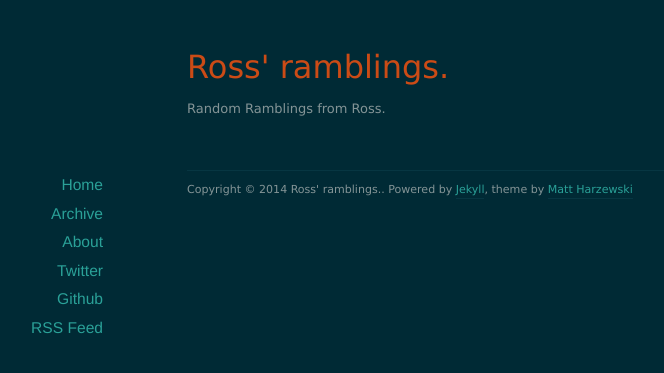
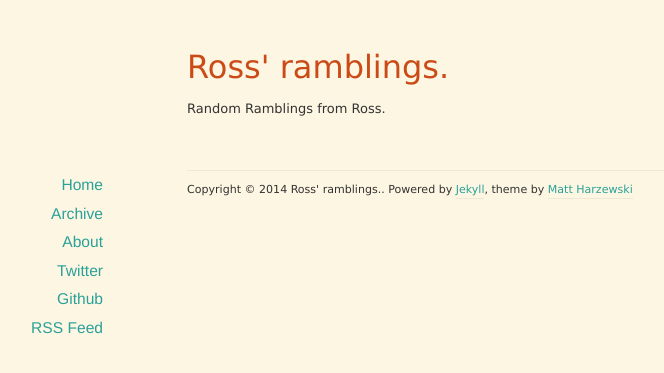
Before and after one commit to rossjones/rossjones.github.io, a Jekyll site: the page built from index.html, in a window 1280 px wide. Shown: the top 373 px of the page, without its empty margins (203-867 px from the left). Built offline with Jekyll 4.4.1, drawn with Linux system fonts in a browser that asks for light colours; nearby versions of some CDN libraries; the list of posts is cut into pages by our own code.

Commit message:
Tweakage of colors

```diff
--- a/_layouts/default.html
+++ b/_layouts/default.html
@@ -11,7 +11,7 @@
   <![endif]-->
 
   <link href="/assets/css/style.css" rel="stylesheet" />
-  <link href="/assets/css/colors-dark.css" rel="stylesheet" />
+  <link href="/assets/css/colors-light.css" rel="stylesheet" />
 
 </head>
 
--- a/assets/css/colors-light.css
+++ b/assets/css/colors-light.css
@@ -1,6 +1,6 @@
 html, body {
 	background-color: #fdf6e3;
-	color: #839496;
+	color: #333;
 }
 
 a, a:visited, a:active {
```
Also changed, not shown: assets/css/style.css (line endings or trailing spaces).
